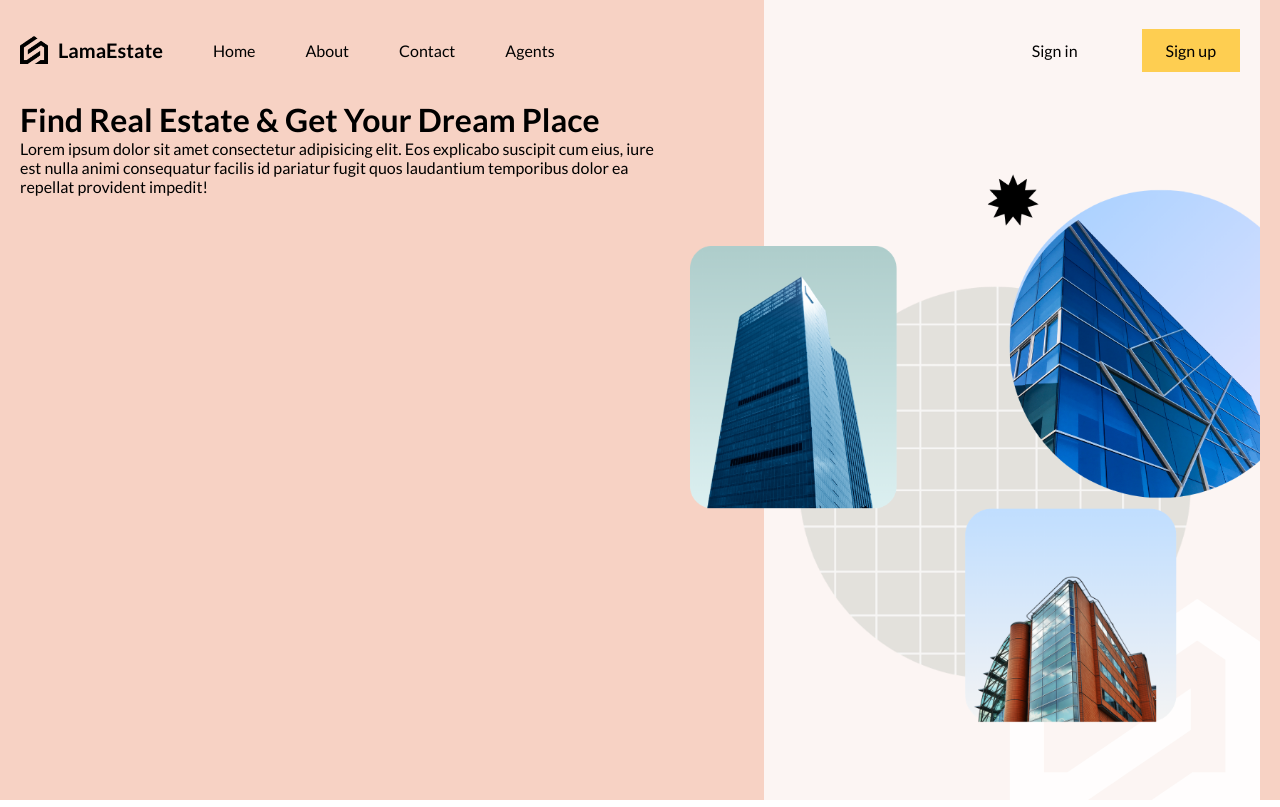
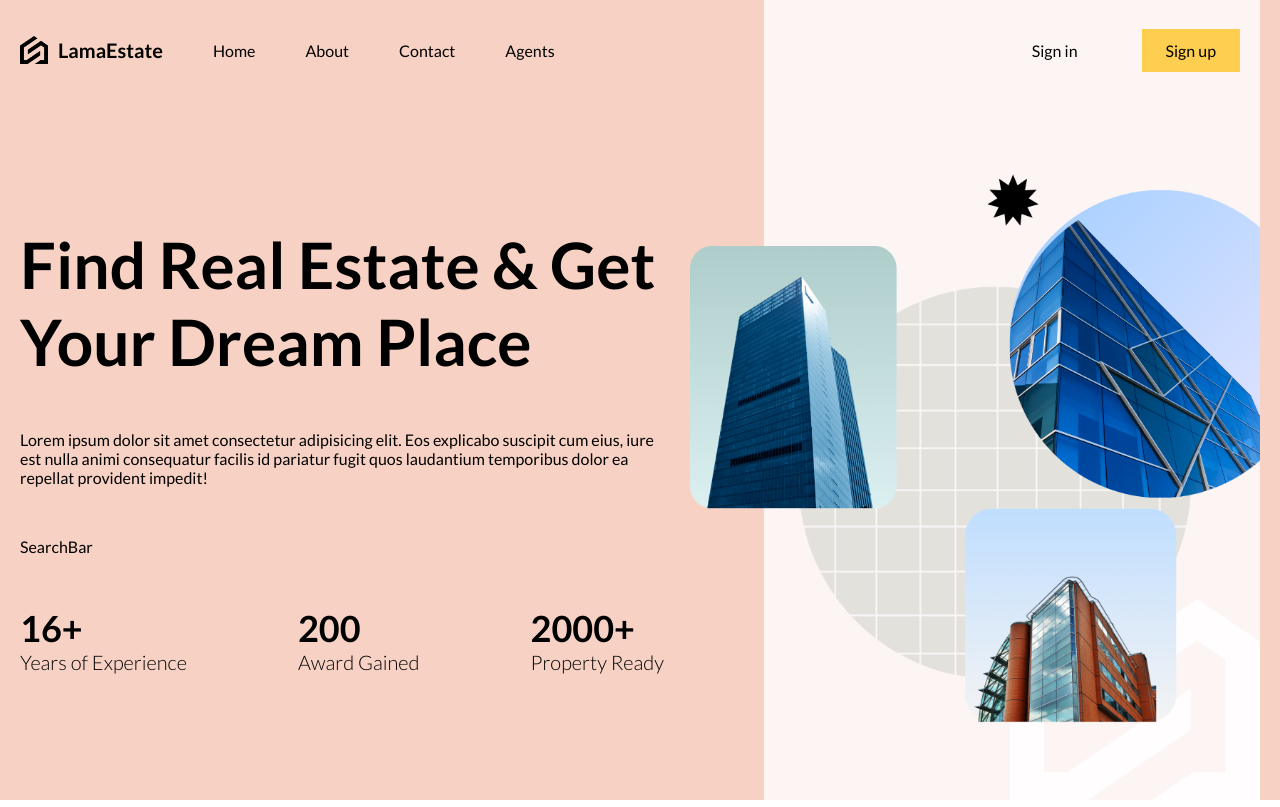
Before and after one commit to ChamikaJayarathna/RealEstateLama, a React (Vite) app in the folder Client/: page / in a window 1280 px wide. Shown: the top 807 px of the page. Built offline with nearby package versions, Linux system fonts and the light colour scheme.

Commit message:
update home page v1

```diff
--- a/Client/src/components/SearchBar/SearchBar.jsx
+++ b/Client/src/components/SearchBar/SearchBar.jsx
@@ -0,0 +1,10 @@
+import React from 'react';
+import './SearchBar.scss';
+
+const SearchBar = () => {
+  return (
+    <div>SearchBar</div>
+  );
+}
+
+export default SearchBar;
--- a/Client/src/pages/HomePage/HomePage.jsx
+++ b/Client/src/pages/HomePage/HomePage.jsx
@@ -1,5 +1,6 @@
 import React from 'react'
 import './HomePage.scss';
+import SearchBar from '../../components/SearchBar/SearchBar';
 
 const HomePage = () => {
   return (
@@ -13,6 +14,21 @@ const HomePage = () => {
                     facilis id pariatur fugit quos laudantium temporibus dolor ea
                     repellat provident impedit!
                 </p>
+                <SearchBar/>
+                <div className="boxes">
+                    <div className="box">
+                        <h1>16+</h1>
+                        <h2>Years of Experience</h2>
+                    </div>
+                    <div className="box">
+                        <h1>200</h1>
+                        <h2>Award Gained</h2>
+                    </div>
+                    <div className="box">
+                        <h1>2000+</h1>
+                        <h2>Property Ready</h2>
+                    </div>
+                </div>
             </div>
         </div>
 
--- a/Client/src/pages/HomePage/HomePage.scss
+++ b/Client/src/pages/HomePage/HomePage.scss
@@ -7,6 +7,31 @@
 
         .wrapper{
             padding-right: 100px;
+            display: flex;
+            flex-direction: column;
+            justify-content: center;
+            gap: 50px;
+            height: 100%;
+
+            .title{
+                font-size: 64px;
+            }
+
+            .boxes{
+                display: flex;
+                justify-content: space-between;
+
+                h1{
+                    font-size: 36px;
+                }
+
+                h2{
+                    font-size: 20px;
+                    font-weight: 300;
+                }
+
+            }
+
         }
 
     }
```
